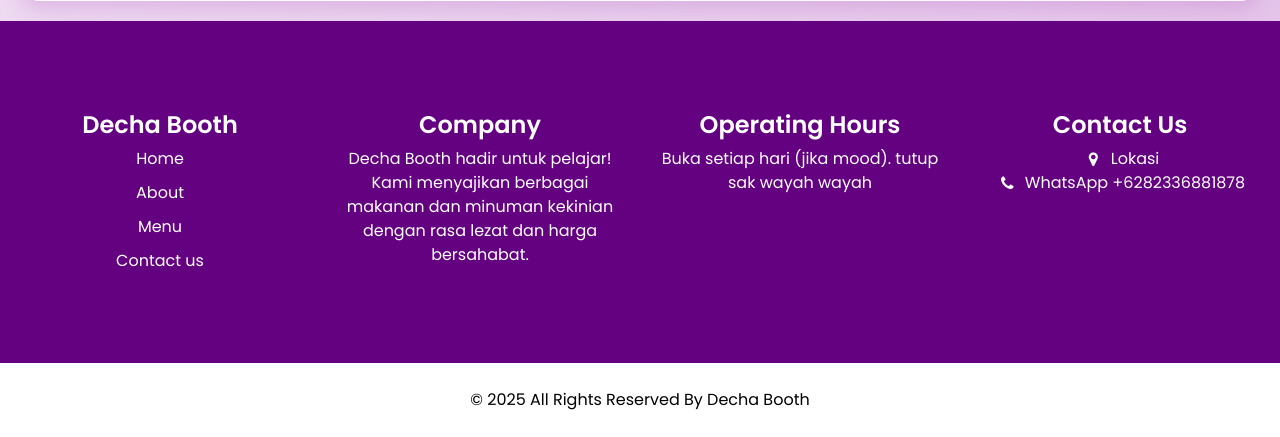
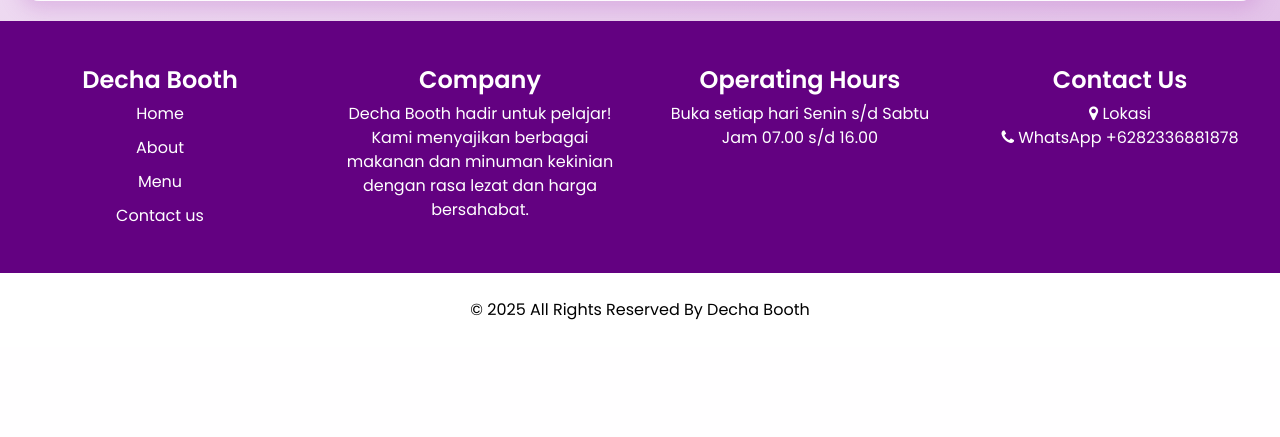
Before and after one commit to fauzifzifi/dechabooth, a PHP site: page /contact.php in a window 1280 px wide. Shown: the part 697-1134 px from the top of the page. After the commit the page ends 1017 px from the top, so only its background shows below. Run offline with PHP 8.4, Linux system fonts and the light colour scheme; some libraries are stand-ins or nearby versions.

Commit message:
edit hari ini

```diff
--- a/admin_trigger.php
+++ b/admin_trigger.php
@@ -158,6 +158,7 @@ include 'koneksi.php';
             border-radius: 20px;
             font-size: 0.9rem;
             font-weight: 600;
+            align-items: center;
         }
 
         .badge-penjualan {
--- a/contact.php
+++ b/contact.php
@@ -193,7 +193,7 @@ if ($_SERVER['REQUEST_METHOD'] == 'POST' && isset($_POST['kirim_pesan'])) {
 
 
   <!-- info section -->
-  <section class="info_section layout_padding">
+  <section class="info_section layout_padding2">
     <div class="container-fluid">
       <div class="row">
         <div class="col-md-6 col-lg-3">
@@ -234,7 +234,10 @@ if ($_SERVER['REQUEST_METHOD'] == 'POST' && isset($_POST['kirim_pesan'])) {
               Operating Hours
             </h4>
             <p class="mb-0">
-              Buka setiap hari (jika mood). tutup sak wayah wayah
+              Buka setiap hari Senin s/d Sabtu
+            </p>
+            <p class="mb-0">
+              Jam 07.00 s/d 16.00
             </p>
           </div>
         </div>
@@ -244,14 +247,14 @@ if ($_SERVER['REQUEST_METHOD'] == 'POST' && isset($_POST['kirim_pesan'])) {
               Contact Us
             </h4>
             <a href="https://maps.app.goo.gl/wChnMDa6as9zeXYLA?g_st=aw" target="_blank">
-              <i class="fa fa-map-marker" aria-hidden="true"></i>
               <span>
+                <i class="fa fa-map-marker"></i>
                 Lokasi
               </span>
             </a>
             <a href="https://wa.me/+6282336881878" target="_blank">
-              <i class="fa fa-phone" aria-hidden="true"></i>
               <span>
+                <i class="fa fa-phone"></i>
                 WhatsApp +6282336881878
               </span>
             </a>
--- a/css/style.css
+++ b/css/style.css
@@ -691,11 +691,6 @@ a:focus {
   color: #ffffff;
 }
 
-.info_section .info_contact a i {
-  margin-right: 5px;
-  width: 25px;
-}
-
 /* keranjang */
 .cart-count {
   position: absolute;
@@ -884,9 +879,11 @@ a:focus {
 }
 
 /* === RESPONSIVE === */
-@media (max-width: px) {
+@media (max-width: 400px) {
   .cart-panel {
     width: 100%;
+    height: auto;
+    max-height: 100%;
   }
 
   .cart-button {
```
Also changed, not shown: about.html (+6 -3 lines), index.php (+6 -3 lines), menu.php (+6 -3 lines).
